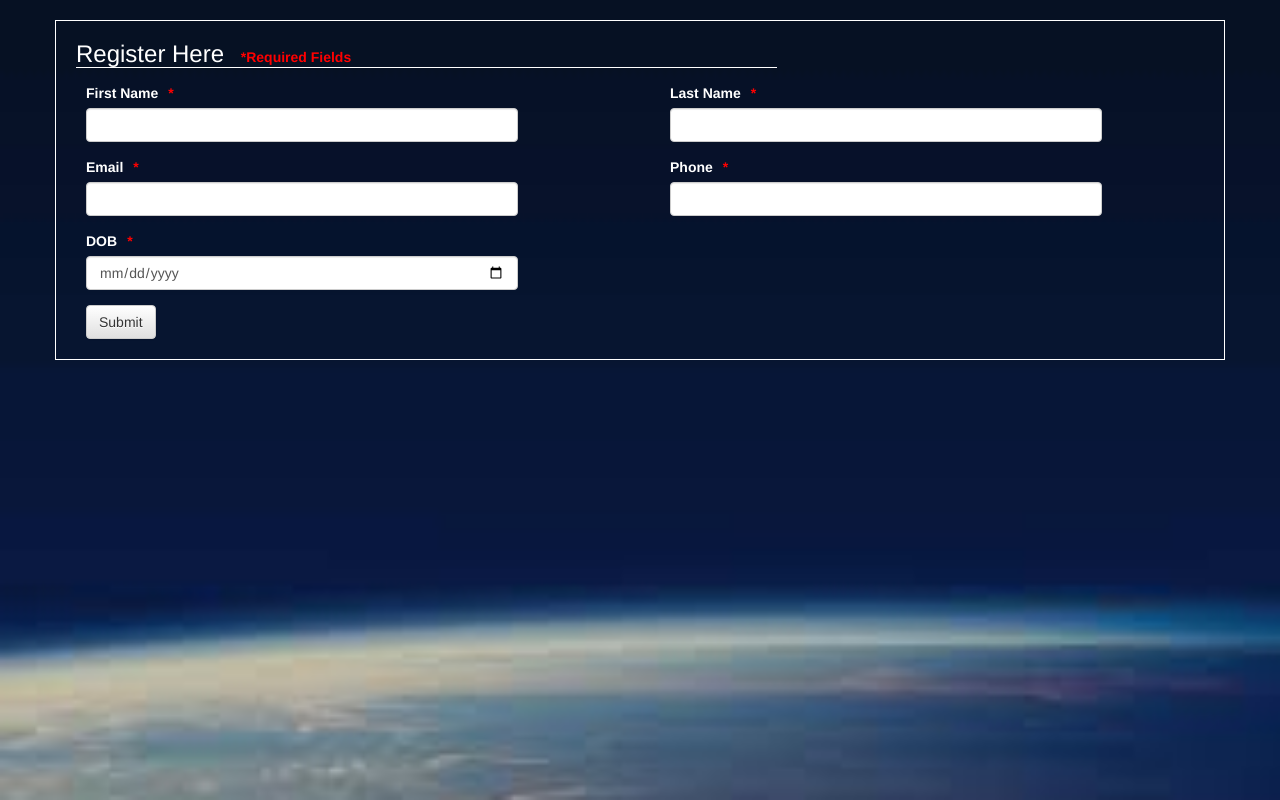
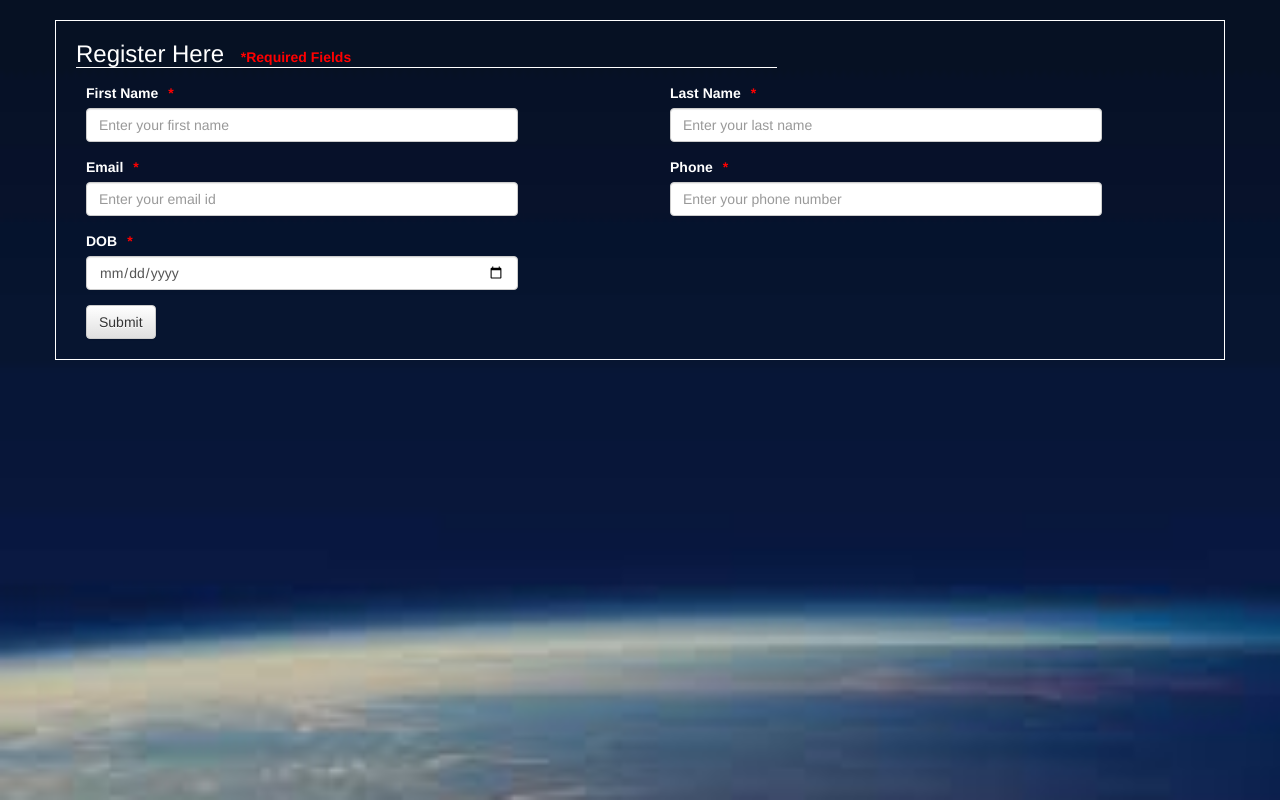
Before and after one commit to Shalinit3/react-form, a React (Create React App) app: page / in a window 1280 px wide. Built offline with nearby package versions, Linux system fonts and the light colour scheme.

Commit message:
Input field done

```diff
--- a/src/components/textField.js
+++ b/src/components/textField.js
@@ -2,80 +2,93 @@ import React, { Component } from 'react';
 import '../index.css';
 import { validate_email, validate_phone, validate_name } from "../validate.js";
 
-class Field extends Component {
-
+class TextField extends Component {
   constructor() {
     super();
 
     this.state = {
       inputValue: '',
+      value: ''
     }
   }
 
-     errHandle = (value, valid, type, required) => {
-      if(required && value.length <= 0) {
-        this.setState({
-          errMessage : "This is a required field" ,
-          errVisibility : true ,
-        });
-      }
-      else {
-        if(!valid){
-          this.setState({
-            errMessage : "Please enter a valid " + type ,
-            errVisibility : true ,
+  errHandle = (type, value) => {
 
-          });
-        }
-        else {
-          this.setState({
-          errMessage : null ,
-          errVisibility : false ,
-          });
-        }
-      }
+    // const { required } = this.props;
+    // if (required && value.length <= 0) {
+    //   this.setState({
+    //     errMessage: "This is a required field",
+    //     errVisibility: true,
+    //   });
+    // }
+
+    // else {
+    //   if (!valid) {
+    //     this.setState({
+    //       errMessage: "Please enter a valid " + name,
+    //       errVisibility: true,
+
+    //     });
+    //   } else {
+    //     this.setState({
+    //       errMessage: null,
+    //       errVisibility: false,
+    //     });
+    //   }
+    // }
   }
 
   onInputChange = (e) => {
-      if(e.target.type === 'text'){
+    console.log("inside text", e.target.value);
+
+
+    if(e.target.value.length >10) {
+      return;
+    }
     this.setState({
-          isValid: validate_name(e.target.value)
-        });
-      }
-      else if(e.target.type === 'number'){
-        this.setState({
-          isValid: validate_phone(e.target.value)
-        });
-      }
-      else if(e.target.type === 'email'){
-        this.setState({
-          isValid: validate_email(e.target.value)
-        });
-      }
-      else {
-        this.setState({
-          isValid: true
-        });
-      }
-      console.log(e.target.required);
-      this.errHandle(e.target.value, this.state.isValid, e.target.type , e.target.required )  ;
+      value: e.target.value
+    })
+    // if (e.target.type === 'text') {
+    //   this.setState({
+    //     isValid: validate_name(e.target.value)
+    //   });
+    // }
+    // else if (e.target.name === 'number') {
+    //   this.setState({
+    //     isValid: validate_phone(e.target.value)
+    //   });
+    // }
+    // else if (e.target.type === 'email') {
+    //   this.setState({
+    //     isValid: validate_email(e.target.value)
+    //   });
+    // }
+    // else {
+    //   this.setState({
+    //     isValid: true
+    //   });
+    // }
+    // this.errHandle(e.target.type, e.target.value);
   }
 
-    render(){
-      return(
-        <div className = "col-md-6 col-lg-6 col-sm-12 col-xs-12 block">
-             <div className = "form-group">
-               <label className = "field control-label col-sm-12" >{this.props.label}
-                 <span className = "error">*</span> </label>
-               <div className = "col-sm-10">
+  render() {
+    return (
+      <div className="col-md-6 col-lg-6 col-sm-12 col-xs-12 block">
+        <div className="form-group">
+          <label className="field control-label col-sm-12" >{this.props.label}
+            <span className="error">*</span> </label>
+          <div className="col-sm-10">
             <input
-                    type = {this.props.type}
-                    className = {this.props.class}
-                    name = {this.props.name}
-                    onChange = {this.onInputChange}
-                    placeholder = {this.props.placeholder }
-                    required = {this.props.required } />
-                 <span className = { this.state.errVisibility ?  "error" : "error display"  }>{this.state.errMessage}</span>
+              type={this.props.type}
+              className={this.props.class}
+              name={this.props.name}
+              onChange={this.onInputChange}
+              onBlur={this.onInputChange}
+              placeholder={this.props.placeholder}
+              required={this.props.required}
+              value={this.state.value}
+            />
+            <span className={this.state.errVisibility ? "error" : "error display"}>{this.state.errMessage}</span>
           </div>
         </div>
       </div>
@@ -83,4 +96,4 @@ class Field extends Component {
   }
 }
 
-  export default Field;
+export default TextField;
--- a/src/index.js
+++ b/src/index.js
@@ -14,6 +14,7 @@ const Check = (props) => {
    </div>
    );
 }
+
 //The root Component
 class Form extends Component {
   render() {
@@ -21,11 +22,15 @@ class Form extends Component {
       <div className = "container">
         <div className = "row main">
           <h3 className = "field heading"> Register Here <span className="error"> *Required Fields</span> </h3>
-          <form className = "form" >
-              <Field name = {'fname'} label = {'First Name'} type = {'text'} class = {'form-control'} required = {'true'}/>
-              <Field name = {'lname'} label = {'Last Name'} type = {'text'} class = {'form-control'} />
-              <Field name = {'email'} label = {'Email'} type = {'email'} class = {'form-control'}  />
-              <Field name = {'phone'} label = {'Phone'} type = {'number'} class = {'form-control'} />
+          <form >
+              <Field name = {'fname'} label = {'First Name'} type = {'text'} class = {'form-control'}
+                required = {'true'} placeholder = {'Enter your first name'} />
+              <Field name = {'lname'} label = {'Last Name'} type = {'text'} class = {'form-control'}
+                placeholder = {'Enter your last name'}  />
+              <Field name = {'email'} label = {'Email'} type = {'email'} class = {'form-control'}
+                placeholder = {'Enter your email id'}  />
+              <Field name = {'phone'} label = {'Phone'} type = {'number'} class = {'form-control'}
+                placeholder = {'Enter your phone number'}   />
               <Field name = {'dob'} label = {'DOB'} type = {'date'} class = {'form-control'} />
               <Check value = {'Done'} />
           </form>
```
Lines whose indentation alone changed are shown as unchanged.
